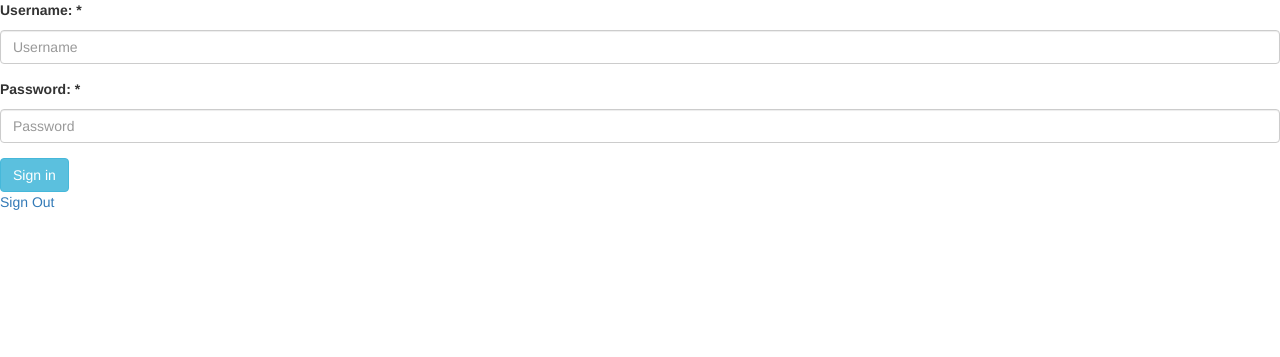
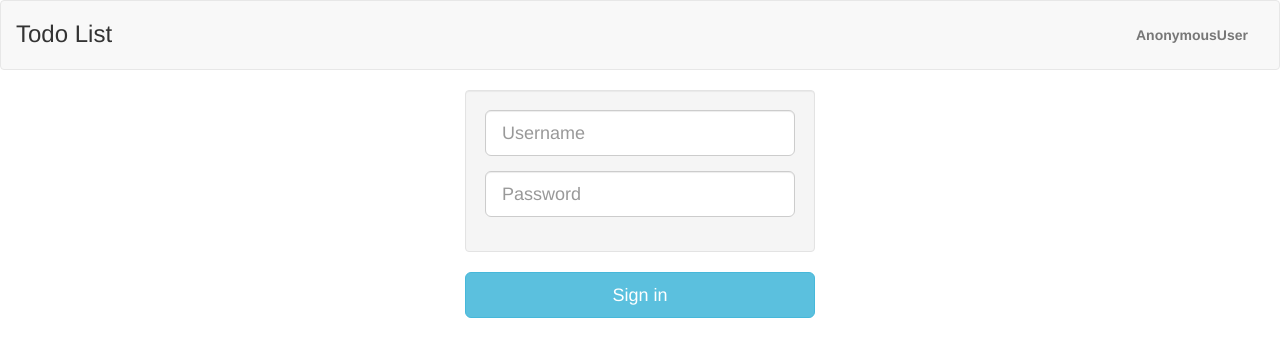
Before and after one commit to Salma7amed/todolist, a Django app: page /user/signin/ in a window 1280 px wide. Shown: the top 357 px of the page. Run offline with Django 3.2, Linux system fonts and the light colour scheme; parts of the project's set-up code (start-up, migrations or seed data) failed here and were passed over; some libraries are stand-ins or nearby versions.

Commit message:
add task using forms and adjusted the signin and signup ui

```diff
--- a/todolist/templates/todolist/base.html
+++ b/todolist/templates/todolist/base.html
@@ -1,16 +1,42 @@
 <!DOCTYPE html>
-{% load staticfiles %}
-<html>
+{% load static from staticfiles %}
+<html lang="en">
 <head>
 	<link href="{% static 'todolist/css/bootstrap.min.css' %}" rel="stylesheet" media="screen">
+	<link href="{% static 'todolist/css/style.css' %}" rel="stylesheet" media="screen">
 	<title>Todo List</title>
 </head>
 <body>
-	{% block body %}
-	<h2> You've got some tasks to finish </h2>
-	{% endblock body %}
-	<a href="{% url 'users:signout' %}"> Sign Out</a>
+	<div class="header">
+		<nav class="navbar navbar-default">
+		  	<div class="container-fluid">
+			    <div class="navbar-header">
+			    	<h3> Todo List </h3>
+			    </div>
+	    		<div class="collapse navbar-collapse" id="bs-example-navbar-collapse-1">
+	    	        <ul class="nav navbar-nav navbar-right">
+	    	        	<li>
+	    	        		<a href="#" class="btn navbar-btn"><b>{{request.user}}</b></a>
+	    	        	</li>
+	    	        	<li>
+	    	        		{% if request.user.is_authenticated %}
+	    	        		<a href="{% url 'users:signout' %}" class="btn btn-default navbar-btn">Sign Out</a>
+	    	        		{% endif %}
+	    	        	</li>
+	    	        </ul>
+	            </div>
+			</div>
+		</nav>
+	</div>
+
+	<div class="container">
+		{% block body %}
+			<h2> You've got some tasks to finish </h2>
+		{% endblock body %}
+	</div>
+
 	<script src="{% static 'todolist/js/jquery-2.2.3.min.js' %}"></script>
 	<script src="{% static 'todolist/js/bootstrap.min.js' %}"></script>
+	<script src="{% static 'tasks/js/main.js' %}"></script>
 </body>
 </html>
--- a/users/forms.py
+++ b/users/forms.py
@@ -1,11 +1,10 @@
 from django.contrib.auth.forms import AuthenticationForm
 from django import forms
 
-
 class LoginForm(AuthenticationForm):
     username = forms.CharField(
-        widget=forms.TextInput(attrs={'data-required':'true', 'placeholder':'Username', 'class':'form-control',}),
+        widget=forms.TextInput(attrs={'data-required':'true', 'placeholder':'Username', 'class':'form-control input-lg',}),
         label=("Username"))
     password = forms.CharField(
-        widget=forms.PasswordInput(attrs={'data-required':'true', 'placeholder':'Password','class':'form-control',}),
+        widget=forms.PasswordInput(attrs={'data-required':'true', 'placeholder':'Password','class':'form-control input-lg',}),
         label=("Password"))
--- a/users/templates/users/signin.html
+++ b/users/templates/users/signin.html
@@ -1,16 +1,37 @@
 {% extends "todolist/base.html" %}
 
 {% block body %}
+<div class="col-md-4 col-md-offset-4">
     <form method="post" class="form">
         {% csrf_token %}
+        {% for error in form.non_field_errors %}
+        <div class="alert alert-danger" role="alert">
+            {{ form.non_field_errors }}
+        </div>
+        {% endfor %}
+        <div class="well">
+            <div class="fieldWrapper">
+                {% for error in form.username.errors %}
+                <div class="alert alert-danger" role="alert">
+                    {{ error }}
+                </div>
+                {% endfor %}
                 <div class="form-group">
-	    <label class="control-label">{{form.username.label_tag}} *</label>
         	        {{form.username}}
                 </div>
+            </div>
+            <div class="fieldWrapper">
+            {% for error in form.password.errors %}
+                <div class="alert alert-danger" role="alert">
+                    {{ error }}
+                </div>
+            {% endfor %}
                 <div class="form-group">
-        <label class="control-label">{{form.password.label_tag}} *</label>
                     {{form.password}}
                 </div>
-    <button type="submit" name="submit" class="btn btn-info">Sign in</button>
+            </div>
+        </div>
+        <button type="submit" name="submit" class="btn btn-lg btn-info btn-block">Sign in</button>
     </form>
+</div>
 {% endblock %}
--- a/users/views.py
+++ b/users/views.py
@@ -1,32 +1,29 @@
 from django.shortcuts import render, redirect
+from django.core.urlresolvers import reverse_lazy
 from django.contrib.auth import authenticate, login, logout
+from django.contrib import messages
 from .forms import LoginForm
 
 
 def signin(request):
 	if request.user.is_authenticated():
-		return redirect('/task/list')
+		return redirect('/')
 	else:
 		if request.method == "POST":
-			username = request.POST['username']
-			password = request.POST['password']
-			user = authenticate(username=username, password=password)
-			print 'signin \n'
-			print user
-			if user is not None:
-				if user.is_active:
-					login(request, user)
-					print user
-					return redirect('/task/list')
-				else:
-					print("The password is valid, but the account has been disabled!")
-			else:
-				print("The username and password were incorrect.")
+			form = LoginForm(data = request.POST)
+			next_param = request.GET.get('next', False)
+			next_url = next_param if next_param else '/'
+			if form.is_valid:
+				user = authenticate(username=request.POST['username'], password=request.POST['password'])
+				if user is not None:
+					if user.is_active:
+						login(request, user)
+						return redirect(next_url)
 		else:
-			print 'must render'
-			return render(request,'users/signin.html', {'form': LoginForm()})
+			form = LoginForm()
+		return render(request,'users/signin.html', {'form': form})
 
 
 def signout(request):
 	logout(request)
-	return redirect('/user/signin')
+	return redirect(reverse_lazy('users:signin'))
```
Also changed, not shown: tasks/forms.py (+17 -6 lines). Lines whose indentation alone changed are shown as unchanged.
